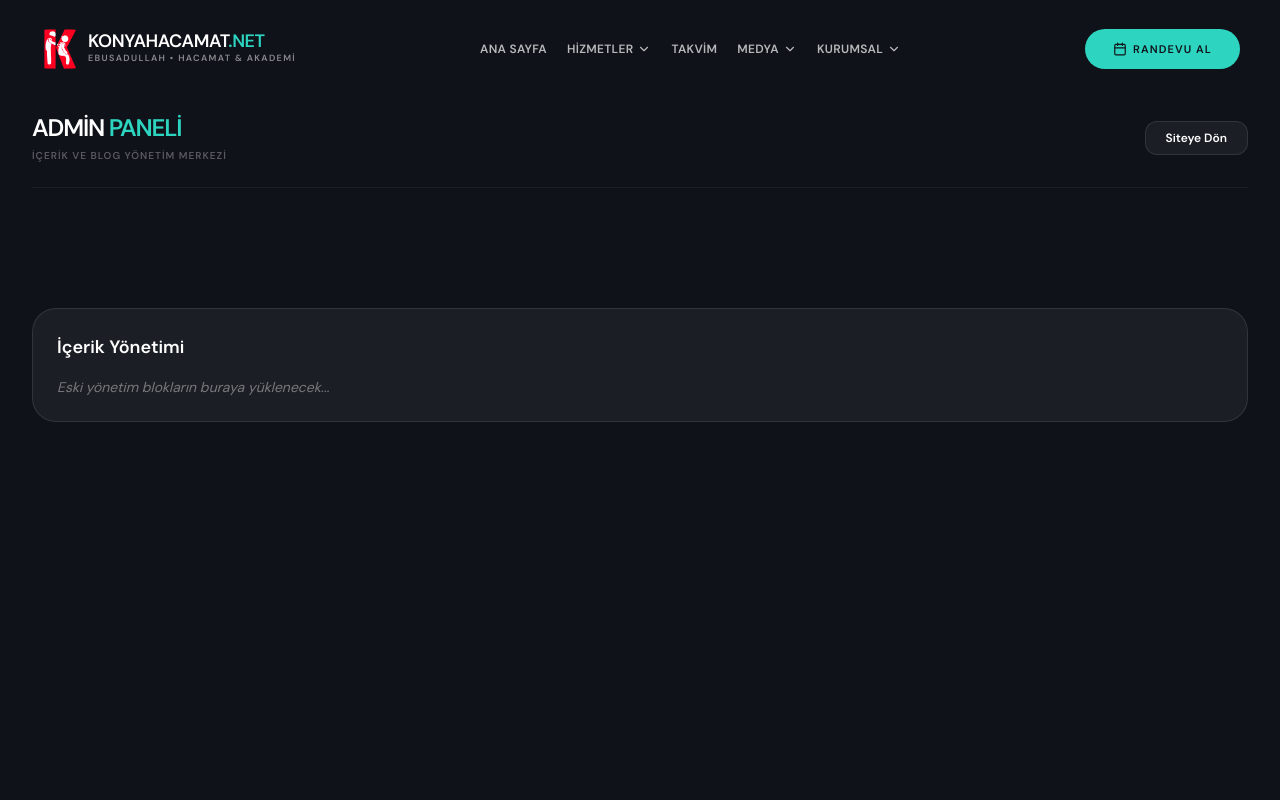
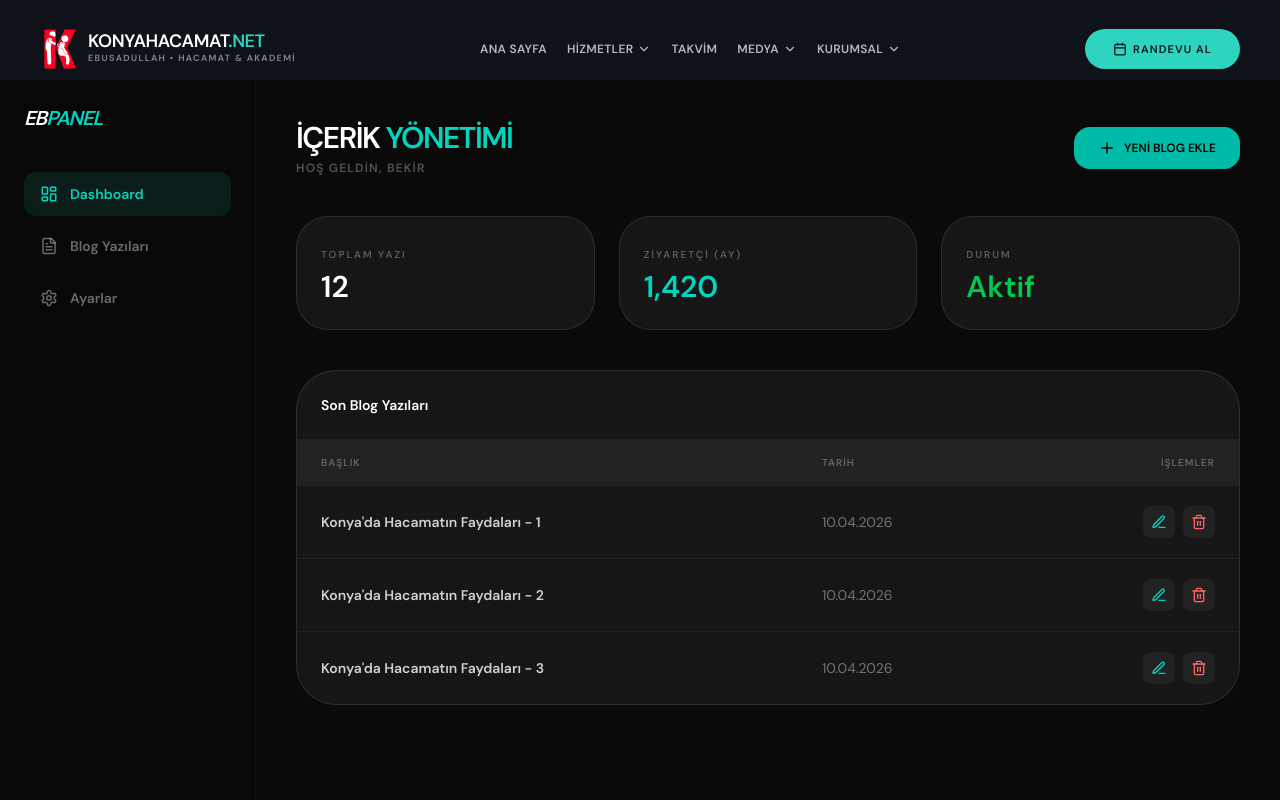
Before and after one commit to tatr42/konyahacamat-deploy, a Next.js app: page /admin in a window 1280 px wide. Shown: the top 800 px of the page. Built offline with nearby package versions, Linux system fonts and the light colour scheme; a web font is replaced by a local one.

Commit message:
Firebase config guncellemesi Cum 10.04.2026  0:18:24,35

```diff
--- a/src/app/admin/page.tsx
+++ b/src/app/admin/page.tsx
@@ -1,55 +1,110 @@
 "use client";
+import { useState, useEffect } from "react";
+import { useRouter } from "next/navigation";
+import { Plus, Trash2, Edit3, LayoutDashboard, FileText, Settings, LogOut } from "lucide-react";
 
-import { useState, useEffect } from "react";
-// Eski kodunda olan diğer importları (Sidebar, BlogManager vb.) buraya ekle
+export default function AdminDashboard() {
+  const [blogs, setBlogs] = useState([]);
+  const [loading, setLoading] = useState(true);
+  const router = useRouter();
 
-export default function AdminPage() {
-  // 1. ESKİ KODUNDAKİ STATE'LERİ BURAYA YAPIŞTIR
-  // Örn: const [blogs, setBlogs] = useState([]);
-
-  // 2. ESKİ KODUNDAKİ useEffect VE VERİ ÇEKME FONKSİYONLARINI BURAYA YAPIŞTIR
-  /*
-  useEffect(() => {
-    // Veritabanından blogları/içerikleri yükleme mantığın
-  }, []);
-  */
+  // Çıkış yapma fonksiyonu
+  const handleLogout = () => {
+    // Burada istersen API'ye istek atıp cookie silebilirsin
+    router.push("/admin");
+  };
 
   return (
-    <div className="min-h-screen bg-anthracite-dark text-white p-4 lg:p-8">
-      <div className="max-w-7xl mx-auto">
+    <div className="min-h-screen bg-[#0a0a0a] text-white flex">
+      {/* SOL MENÜ (SIDEBAR) */}
+      <aside className="w-64 border-r border-white/5 bg-black/20 p-6 hidden lg:flex flex-col">
+        <div className="mb-10">
+          <h2 className="text-xl font-black uppercase tracking-tighter italic">
+            Eb<span className="text-teal-400">Panel</span>
+          </h2>
+        </div>
 
-        {/* ÜST BAŞLIK */}
-        <header className="flex justify-between items-center mb-10 border-b border-white/5 pb-6">
+        <nav className="space-y-2 flex-1">
+          <button className="w-full flex items-center gap-3 px-4 py-3 bg-teal/10 text-teal-400 rounded-xl text-sm font-bold transition-all">
+            <LayoutDashboard size={18} /> Dashboard
+          </button>
+          <button className="w-full flex items-center gap-3 px-4 py-3 text-white/40 hover:text-white hover:bg-white/5 rounded-xl text-sm font-bold transition-all">
+            <FileText size={18} /> Blog Yazıları
+          </button>
+          <button className="w-full flex items-center gap-3 px-4 py-3 text-white/40 hover:text-white hover:bg-white/5 rounded-xl text-sm font-bold transition-all">
+            <Settings size={18} /> Ayarlar
+          </button>
+        </nav>
+
+        <button onClick={handleLogout} className="mt-auto flex items-center gap-3 px-4 py-3 text-red-400/50 hover:text-red-400 rounded-xl text-sm font-bold transition-all">
+          <LogOut size={18} /> Çıkış Yap
+        </button>
+      </aside>
+
+      {/* ANA İÇERİK ALANI */}
+      <main className="flex-1 p-6 lg:p-10 overflow-y-auto">
+        <header className="flex justify-between items-center mb-10">
           <div>
-            <h1 className="text-2xl font-black uppercase tracking-tighter">
-              Admin <span className="text-teal">Paneli</span>
-            </h1>
-            <p className="text-[10px] text-white/30 font-bold uppercase tracking-widest mt-1">
-              İçerik ve Blog Yönetim Merkezi
-            </p>
+            <h1 className="text-3xl font-black uppercase tracking-tighter">İçerik <span className="text-teal-400">Yönetimi</span></h1>
+            <p className="text-white/30 text-xs font-bold uppercase tracking-widest mt-1">Hoş geldin, Bekir</p>
           </div>
 
-          <button
-            onClick={() => window.location.href = '/'}
-            className="px-5 py-2 bg-white/5 hover:bg-white/10 rounded-xl text-xs font-bold transition-all border border-white/10"
-          >
-            Siteye Dön
+          <button className="bg-teal-500 hover:bg-teal-400 text-black px-6 py-3 rounded-2xl font-black text-xs uppercase transition-all flex items-center gap-2 active:scale-95">
+            <Plus size={18} /> Yeni Blog Ekle
           </button>
         </header>
 
-        {/* 3. ESKİ KODUNDAKİ BLOKLARI/COMPONENTS'LERİ BURAYA YAPIŞTIR */}
-        <main className="grid grid-cols-1 gap-8">
+        {/* ÖZET KARTLARI */}
+        <div className="grid grid-cols-1 md:grid-cols-3 gap-6 mb-10">
+          <div className="bg-white/5 border border-white/10 p-6 rounded-[2rem]">
+            <span className="text-[10px] font-black text-white/30 uppercase tracking-[0.2em]">Toplam Yazı</span>
+            <p className="text-3xl font-black text-white mt-1">12</p>
+          </div>
+          <div className="bg-white/5 border border-white/10 p-6 rounded-[2rem]">
+            <span className="text-[10px] font-black text-white/30 uppercase tracking-[0.2em]">Ziyaretçi (Ay)</span>
+            <p className="text-3xl font-black text-teal-400 mt-1">1,420</p>
+          </div>
+          <div className="bg-white/5 border border-white/10 p-6 rounded-[2rem]">
+            <span className="text-[10px] font-black text-white/30 uppercase tracking-[0.2em]">Durum</span>
+            <p className="text-3xl font-black text-green-500 mt-1">Aktif</p>
+          </div>
+        </div>
 
-          {/* Burası senin eski Blog Yükleme, Resim Ekleme veya Düzenleme kısmın olacak */}
-          <section className="bg-white/5 border border-white/10 rounded-3xl p-6">
-             <h2 className="text-lg font-bold mb-4">İçerik Yönetimi</h2>
-             {/* <BlogManager /> gibi eski bileşenlerini buraya koy */}
-             <p className="text-white/40 text-sm italic">Eski yönetim blokların buraya yüklenecek...</p>
-          </section>
-
-        </main>
-
-      </div>
+        {/* BLOG LİSTESİ TABLOSU */}
+        <div className="bg-white/5 border border-white/10 rounded-[2.5rem] overflow-hidden">
+          <div className="p-6 border-b border-white/5 flex justify-between items-center">
+            <h3 className="font-bold text-sm">Son Blog Yazıları</h3>
+          </div>
+          <div className="overflow-x-auto">
+            <table className="w-full text-left text-sm">
+              <thead className="bg-white/5 text-white/30 text-[10px] uppercase font-black tracking-widest">
+                <tr>
+                  <th className="px-6 py-4">Başlık</th>
+                  <th className="px-6 py-4">Tarih</th>
+                  <th className="px-6 py-4 text-right">İşlemler</th>
+                </tr>
+              </thead>
+              <tbody className="divide-y divide-white/5">
+                {/* ÖRNEK VERİLER */}
+                {[1, 2, 3].map((item) => (
+                  <tr key={item} className="hover:bg-white/[0.02] transition-colors">
+                    <td className="px-6 py-5 font-bold text-white/80">Konya'da Hacamatın Faydaları - {item}</td>
+                    <td className="px-6 py-5 text-white/40">10.04.2026</td>
+                    <td className="px-6 py-5 text-right space-x-2">
+                      <button className="p-2 bg-white/5 hover:bg-white/10 rounded-lg transition-all text-teal-400">
+                        <Edit3 size={16} />
+                      </button>
+                      <button className="p-2 bg-white/5 hover:bg-white/10 rounded-lg transition-all text-red-400">
+                        <Trash2 size={16} />
+                      </button>
+                    </td>
+                  </tr>
+                ))}
+              </tbody>
+            </table>
+          </div>
+        </div>
+      </main>
     </div>
   );
 }
```
